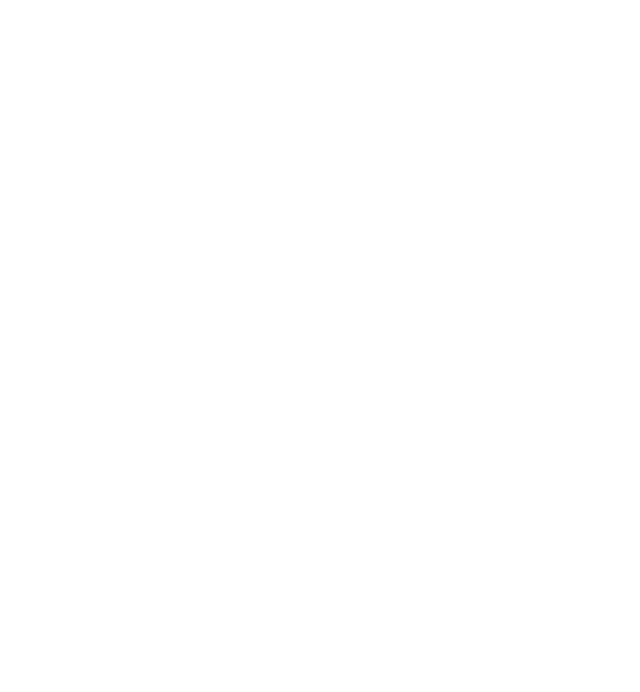
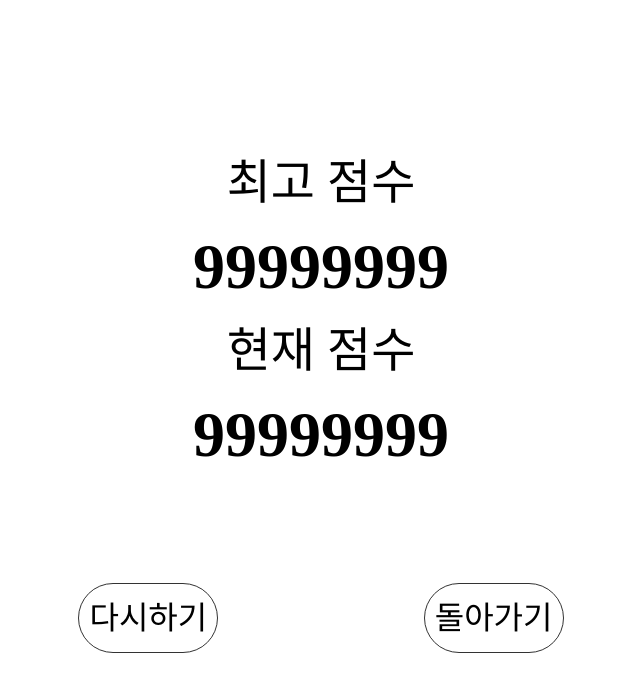
Before and after one commit to MILSPOON/milspoon, a React (Create React App) app: page /Quiz/Result in a window 1280 px wide. Before the commit this address had no page. Shown: the top 692 px of the page, without its empty margins (319-959 px from the left). Built offline with nearby package versions, Linux system fonts and the light colour scheme.

Commit message:
추가: timeover 애니메이션 제작중

```diff
--- a/src/Pages/Quiz/index.jsx
+++ b/src/Pages/Quiz/index.jsx
@@ -1,6 +1,6 @@
 import { useState, useEffect, useRef } from 'react'
 import './style.css'
-
+import TimeOverAnimation from '../../components/TimeOverAnimation'
 function Quiz () {
   const [question, setQuestion] = useState('')
   const [realAnswer, setRealAnswer] = useState('')
@@ -12,6 +12,8 @@ function Quiz () {
   const [score, setScore] = useState(0)
 
   const [percentTime, setPercentTime] = useState(100)
+
+  const [isTimeOver, setTimeOver] = useState(false)
 
   function useInterval (callback, delay) {
     const savedCallback = useRef() // 최근에 들어온 callback을 저장할 ref를 하나 만든다.
@@ -30,14 +32,17 @@ function Quiz () {
       }
     }, [delay]) // delay가 바뀔 때마다 새로 실행된다.
   }
-  if (time >= 0) {
-    useInterval(() => {
+  useInterval(() => {
+    if (time >= 0) {
       setTime(time - 0.1)
       setPercentTime(time / maxTime * 100)
       console.log(time)
       console.log(percentTime)
-    }, 100)
-  }
+    } else {
+      setPercentTime(0)
+      setTimeOver(true)
+    }
+  }, 100)
   async function api () {
     if (isNext) return
     const apiUrl = 'https://api.odcloud.kr/api/15089127/v1/uddi:858d65b9-ce3c-4a68-94b2-989ac92385c9?page=1&perPage=2000&serviceKey=BP1Ko40djjq%2FdGO47n5u7rYb2mIGEFcqZte4zYQihF59HR99CJxkSuEEwTXhErxIX1apz0eudJwcp9HowwFSSA%3D%3D'
@@ -71,7 +76,7 @@ function Quiz () {
       setNext(false)
       setScore(score + 100)
     } else {
-      console.log('오답')
+      setTime(prevTime => prevTime - 5)
     }
   }
 
@@ -80,8 +85,8 @@ function Quiz () {
   }, [score])
   return (
     <div className='quizSite'>
+      { isTimeOver && <TimeOverAnimation/>}
       <div className='container'>
-
         <div className="questionContent">
           <div className="info">
             <div className="timer">
--- a/src/Pages/Quiz/style.css
+++ b/src/Pages/Quiz/style.css
@@ -32,6 +32,7 @@
   height: 50px;
   border-radius: 99999px;
   background-color: #ffffff;
+  overflow: hidden;
 }
 
 .fillRange{
@@ -58,7 +59,7 @@
   flex-direction: column;
   justify-content: space-evenly;
   align-items: center;
-  padding: 10% 0 1% 0;
+  padding: 5% 0 10% 0;
   position: relative;
   z-index: 2000;
 }
--- /dev/null
+++ b/src/Pages/QuizResult/index.jsx
@@ -0,0 +1,24 @@
+import './style.css'
+
+function QuizResult () {
+  return (
+    <div className="result">
+      <div className="resultContent">
+        <div>
+          <h2>최고 점수</h2>
+          <p>99999999</p>
+        </div>
+        <div>
+          <h2>현재 점수</h2>
+          <p>99999999</p>
+        </div>
+        <div className='btnSet'>
+          <button>다시하기</button>
+          <button>돌아가기</button>
+        </div>
+      </div>
+    </div>
+  )
+}
+
+export default QuizResult
--- /dev/null
+++ b/src/Pages/QuizResult/style.css
@@ -0,0 +1,35 @@
+.result *{
+  text-align: center;
+}
+.result{
+  width: 100vw;
+  height: 100vh;
+}
+.resultContent{
+  position: absolute;
+  top: 50%;
+  left: 50%;
+  transform: translate(-50%, -50%);
+  width: 70%;
+}
+.result h2{
+  font-size: 3rem;
+}
+.result p{
+  font-size: 4rem;
+  font-weight: bold;
+}
+
+
+.result .btnSet{
+  margin-top: 100px;
+  display: flex;
+  width: 100%;
+  justify-content: space-evenly;
+}
+.result button{
+  font-size: 2rem;
+  padding: 10px;
+  border: 1px solid #333333;
+  border-radius: 99999999999px;
+}
--- a/src/Router.jsx
+++ b/src/Router.jsx
@@ -4,11 +4,13 @@ import DictionaryDetail from './Pages/DictionaryDetail'
 import Quiz from './Pages/Quiz'
 import Artillery from './Pages/Artillery'
 import App from './App'
+import QuizResult from './Pages/QuizResult'
 
 function Router () {
   return (
     <BrowserRouter>
       <Routes>
+      <Route path='/Quiz/Result' element={<QuizResult/>}></Route>
         <Route path='/dictionary' element={<Dictionary/>}></Route>
         <Route path='/dictionary/detail' element={<DictionaryDetail/>}></Route>
         <Route path='/quiz' element={<Quiz/>}></Route>
--- /dev/null
+++ b/src/components/TimeOverAnimation/index.jsx
@@ -0,0 +1,11 @@
+import './style.css'
+
+function TimeOverAnimation () {
+  return (
+    <div className="timeOver">
+      <h1>Time Over!!</h1>
+    </div>
+  )
+}
+
+export default TimeOverAnimation
--- /dev/null
+++ b/src/components/TimeOverAnimation/style.css
@@ -0,0 +1,29 @@
+.timeOver{
+  width: 100vw;
+  height: 45vh;
+  top: 100%;
+  transform: translateY(-100%);
+  background-color: white;
+  border-radius: 5% 5% 0 0;
+  position: absolute;
+  z-index: 100;
+  animation: 1s openAnim forwards;
+}
+.timeOver h1{
+  font-size: 5rem;
+  position: absolute;
+  top: 50%;
+  width: 100%;
+  text-align: center;
+  transform: translateY(-50%);
+}
+
+@keyframes openAnim {
+  0%{
+    height: 45vh;
+  }
+  100%{
+    height: 100vh;
+    border-radius: 0;
+  }
+}
```
